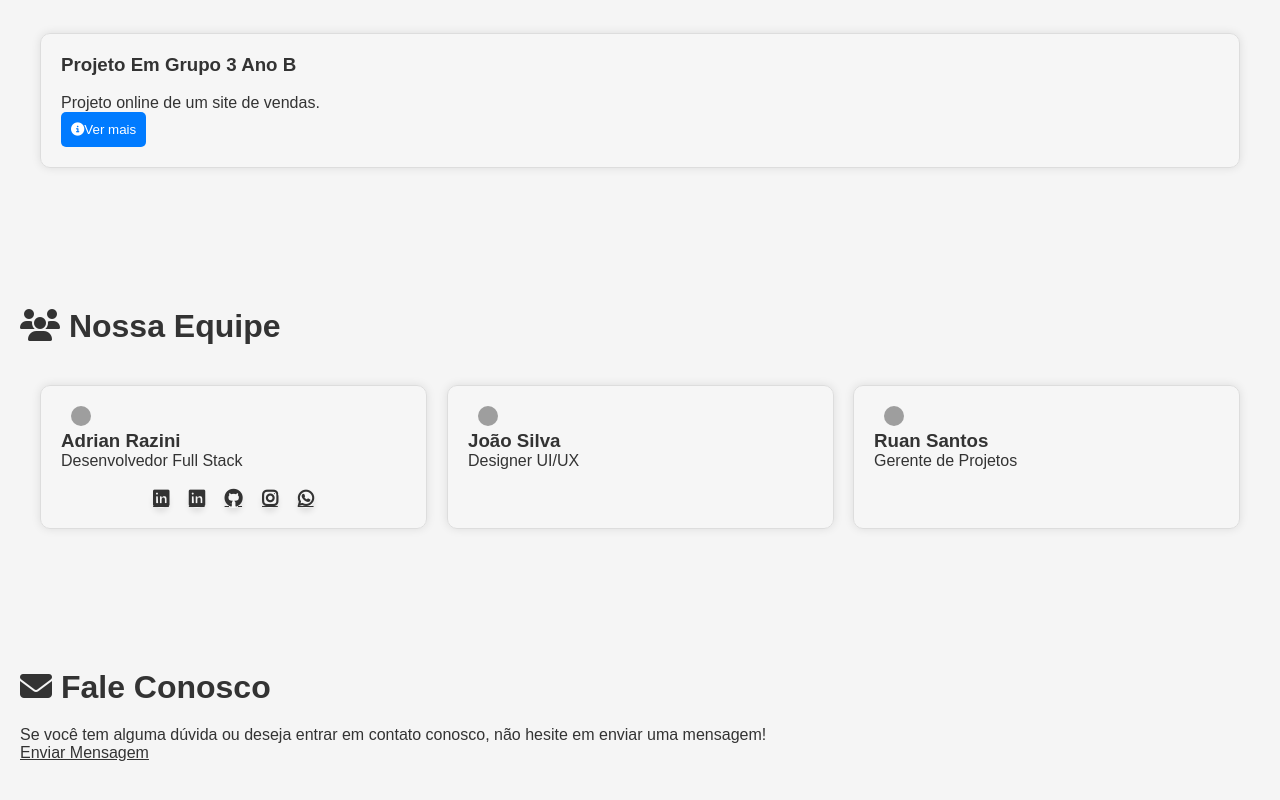
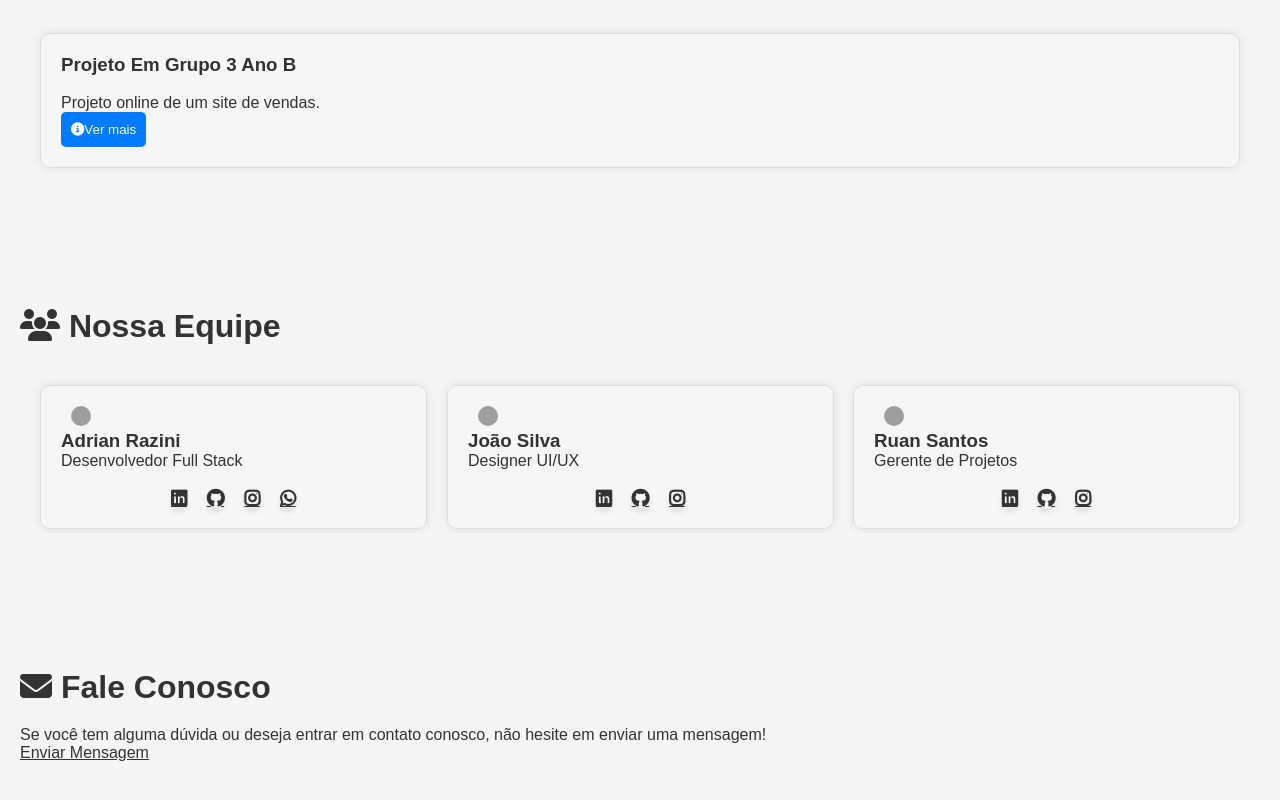
Before and after one commit to AdrainRazini/site-central, a website: page public/index.html in a window 1280 px wide. Shown: the part 509-1309 px from the top of the page. Drawn offline with nearby package versions, Linux system fonts and the light colour scheme; grey boxes are pictures that could not be loaded.

Commit message:
links de midea 2

```diff
--- a/public/index.html
+++ b/public/index.html
@@ -81,9 +81,7 @@
             <h3>Adrian Razini</h3>
             <p>Desenvolvedor Full Stack</p>
             <div class="social-links">
-                <a  href="https://www.linkedin.com/in/adrian-razini-452b9a33b/" aria-label="LinkedIn Adrian Razini">
-                    <i class="fab fa-linkedin box-hd"></i>
-                </a>
+
                 <a   href="https://www.linkedin.com/in/adrian-razini-rangel-07393b2b8/?originalSubdomain=br" aria-label="LinkedIn Adrian Razini Rangel">
                     <i class="fab fa-linkedin box-hd"></i>
                 </a>
@@ -104,12 +102,38 @@
             <img class="iconcub" src="https://projetofeira.netlify.app/grupo/joao.png" alt="João Silva">
             <h3>João Silva</h3>
             <p>Designer UI/UX</p>
+            <div class="social-links">
+
+                <a   href="" aria-label="LinkedIn ">
+                    <i class="fab fa-linkedin box-hd"></i>
+                </a>
+                <a  href="" aria-label="GitHub">
+                    <i class="fab fa-github box-hd"></i>
+                </a>
+                <a href="" aria-label="Instagram ">
+                    <i class="fab fa-instagram box-hd"></i>
+                </a>
+
+            </div>
         </div>
 
         <div class="projeto" data-aos="zoom-in">
             <img class="iconcub" src="https://projetofeira.netlify.app/grupo/ruan.jpeg" alt="Ruan Santos">
             <h3>Ruan Santos</h3>
             <p>Gerente de Projetos</p>
+            <div class="social-links">
+
+                <a   href="" aria-label="LinkedIn ">
+                    <i class="fab fa-linkedin box-hd"></i>
+                </a>
+                <a  href="" aria-label="GitHub">
+                    <i class="fab fa-github box-hd"></i>
+                </a>
+                <a href="" aria-label="Instagram ">
+                    <i class="fab fa-instagram box-hd"></i>
+                </a>
+
+            </div>
         </div>
     </div>
 </section>
```
